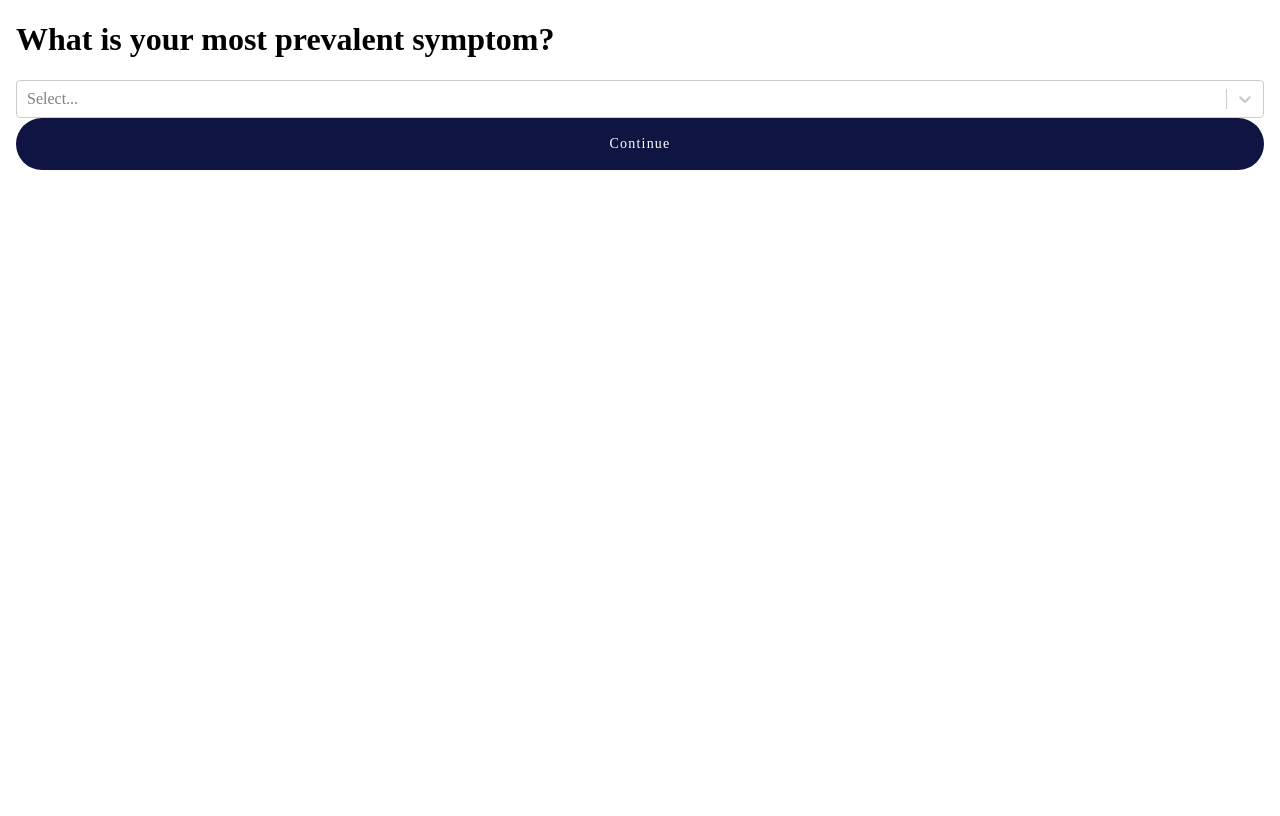
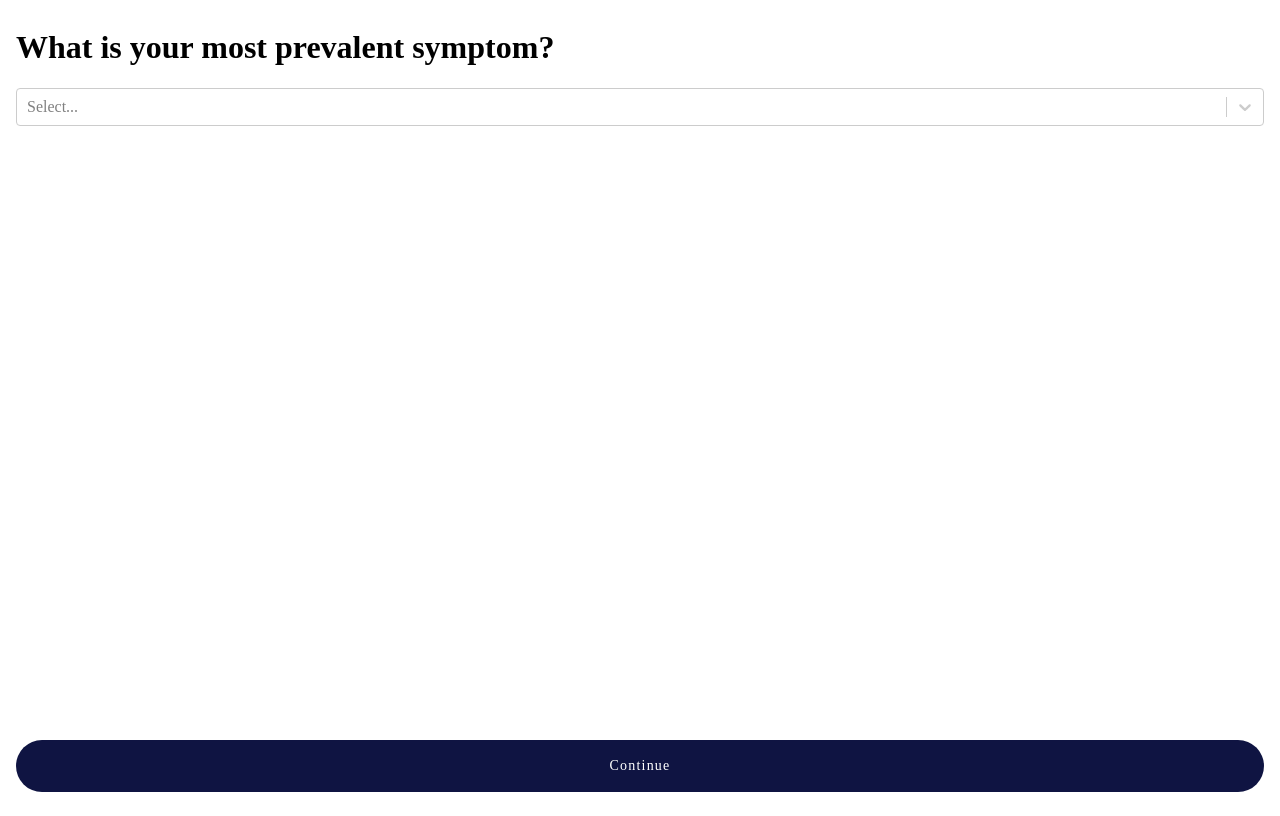
Before and after one commit to lifelynl/diagnostics-with-ai, a Next.js app: page /diagnose-wizard in a window 1280 px wide. Built offline with nearby package versions, Linux system fonts and the light colour scheme.

Commit message:
set space between

```diff
--- a/domain/core/DiagnoseWizard/DiagnoseWizard.tsx
+++ b/domain/core/DiagnoseWizard/DiagnoseWizard.tsx
@@ -71,9 +71,9 @@ export const DiagnoseWizard = observer(() => {
     )
 
     return (
-        <form onSubmit={handleOnSubmit}>
+        <form onSubmit={handleOnSubmit} style={{height: '100vh', display: 'flex', flexDirection:'column', justifyContent: 'space-between'}}>
             {renderStep()}
-            <Button type="submit">Continue</Button>
+            <Button style={{marginBottom: 16}} type="submit">Continue</Button>
         </form>
     )
 
```
